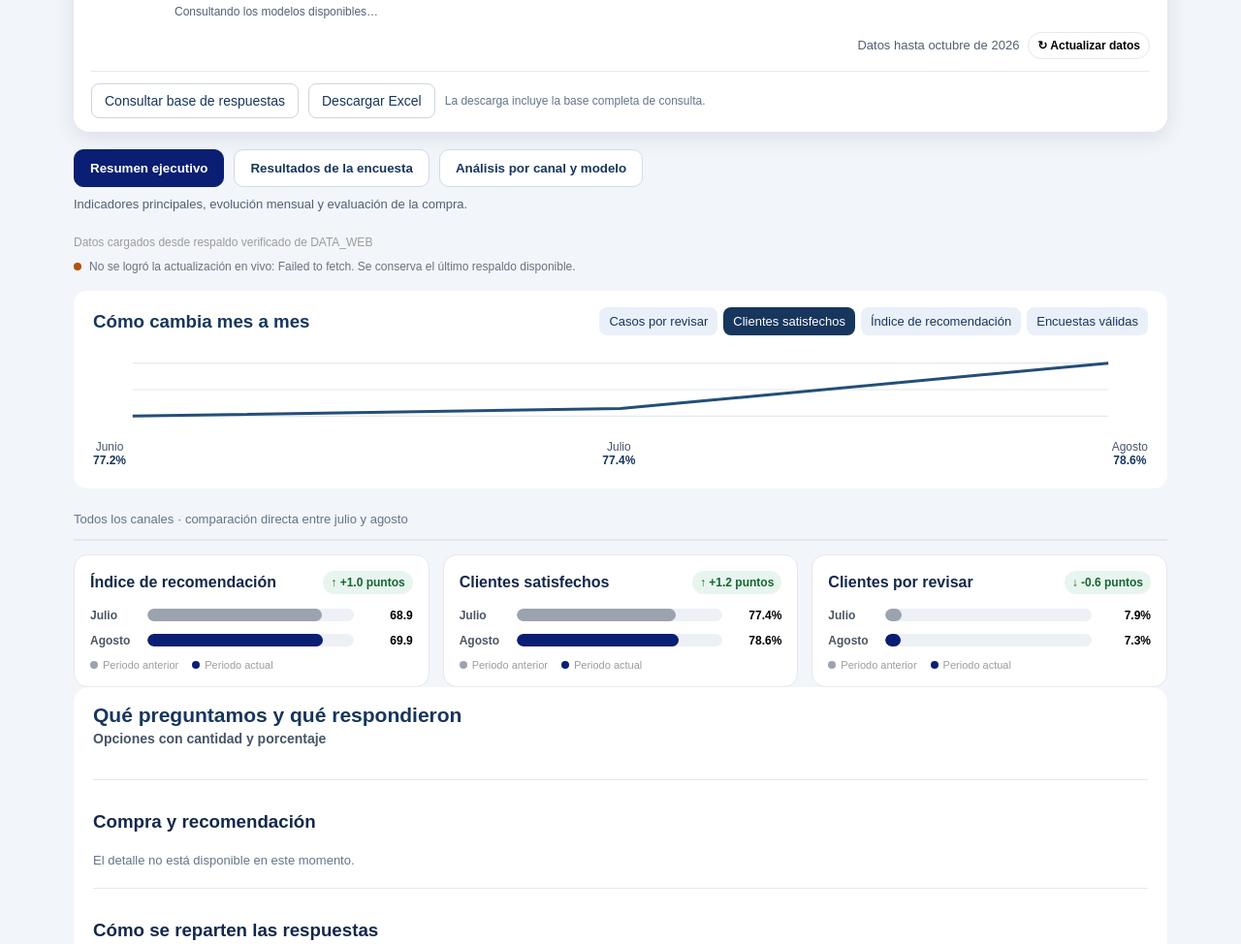
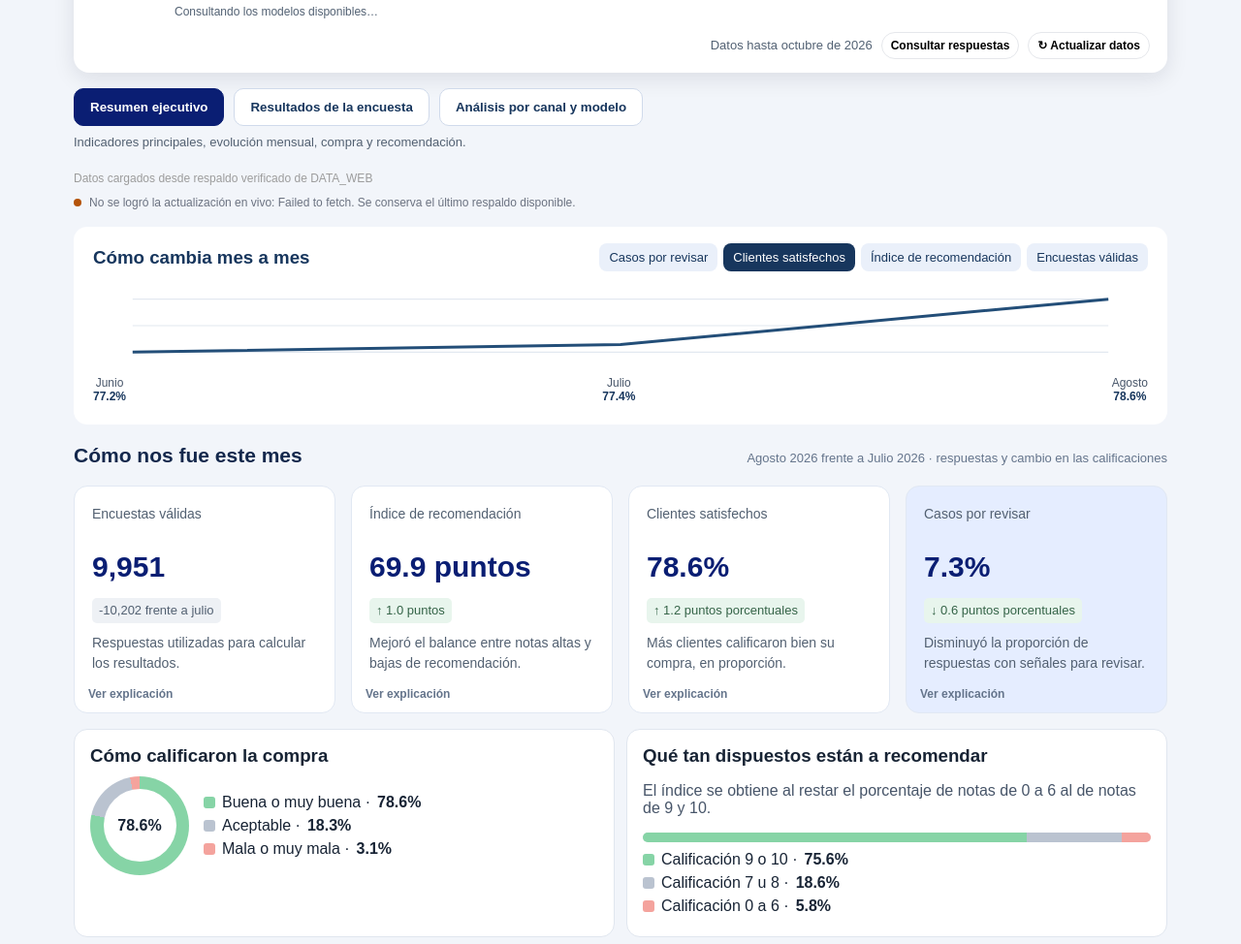
Before and after one commit to analistadecalidadvps-dot/conociendoalclientecx, a plain HTML site: page index.html in a window 1280 px wide. Shown: the part 335-1309 px from the top of the page at 97% size. Drawn offline with Linux system fonts and the light colour scheme; no server answers.

Commit message:
Unificar navegación real de tres pantallas y ordenar resumen con picklist de modelos

```diff
--- a/index.html
+++ b/index.html
@@ -911,22 +911,20 @@ body{background:#f2f5fa;color:#14284c} main.container{max-width:1200px;margin:18
 @media(max-width:650px){#cxResultsPage .grid-2{grid-template-columns:minmax(0,1fr)}}
 </style>
 
-<style id="cx-three-screen-navigation-style">
-/* Solo navegación: se conservan los estilos y componentes originales. */
-.cx-screen-hidden{display:none!important}
-#cxThreeScreenNav{margin:18px 0 22px}
-#cxThreeScreenNav .cx-page-nav{margin-bottom:0}
-#cxThreeScreenNav .cx-screen-context{font-size:13px;color:#526071;margin:10px 0 0}
-#cxThreeScreenNav button[aria-current="page"]{background:#0a1e73;color:#fff;border-color:#0a1e73}
-@media(max-width:650px){#cxThreeScreenNav .cx-page-nav button{flex:1 1 100%;text-align:left}}
-</style>
-<style id="cx-three-screen-corrections">
-#cxResultsPage>.cx-page-tabs[hidden],#cxResultsPage>.cx-page-tabs{display:none!important}
-#cxExecutivePage[hidden],#cxSurveyPage[hidden],#cxAnalysisPage[hidden]{display:none!important}
-#cxModelPicker.cx-original-model-picker-hidden{display:none!important}
-#cxModelSelectCompactLabel{display:flex;align-items:center;gap:10px;font-size:14px;font-weight:700;color:#17365d}
-#cxModelSelectCompact{width:min(100%,360px);min-width:180px;padding:9px 12px;border:1px solid #cbd5e1;border-radius:9px;background:white;color:#14284c;font:inherit}
-#cxExecutivePage>.panel,#cxExecutivePage>.cx-month-chart{margin-bottom:22px}
+
+<style id="cx-approved-three-screens-css">
+/* Navegación independiente del estilo visual original. */
+#cxApprovedScreenNav{margin:12px 0 20px}
+#cxApprovedScreenNav .cx-page-nav{margin:0}
+#cxApprovedScreenNav button[aria-current="page"]{background:#0a1e73;color:#fff;border-color:#0a1e73}
+#cxApprovedScreenNav .cx-screen-description{font-size:13px;color:#526071;margin:9px 0 0}
+#cxResultsPage>.cx-page-tabs,#cxResultsPage>.cx-page-nav,#cxResultsPage>.cx-section-links{display:none!important}
+#cxResultsPage[hidden],#cxExecutivePage[hidden],#cxSurveyPage[hidden],#cxAnalysisPage[hidden]{display:none!important}
+#cxExecutivePage>.panel,#cxExecutivePage>.cx-month-chart{margin-bottom:20px}
+#cxModelPicker.cx-model-picker-replaced{display:none!important}
+#cxCompactModelFilter{display:flex;align-items:center;gap:9px;flex-wrap:wrap;color:#17365d;font-weight:700;font-size:14px}
+#cxCompactModelSelect{min-width:180px;max-width:100%;width:300px;padding:9px 12px;border:1px solid #cbd5e1;border-radius:9px;background:#fff;color:#14284c;font:inherit}
+@media(max-width:650px){#cxApprovedScreenNav .cx-page-nav button{flex:1 1 100%;text-align:left}#cxCompactModelSelect{width:100%}}
 </style></head>
 <body>
 <div id="cxHomeOverlay">
@@ -3027,134 +3025,74 @@ cxSimplifyVisibleCopy();cxCopyObserver.observe(document.body,{childList:true,sub
 .cx-response-actions small{color:#64748b;font-size:12px}
 @media(max-width:550px){.cx-page-tabs{display:grid;grid-template-columns:1fr}.cx-page-tabs button{width:100%;text-align:left}}
 </style>
-<script id="cx-page-tabs-script">
-(()=>{
-  const results=document.getElementById('cxResultsPage');
-  const overview=document.getElementById('monthlyComparisonSection');
-  const questions=document.getElementById('cxQuestionsSection');
-  const review=document.getElementById('cxReviewSection');
-  const filters=document.getElementById('cxApprovedFilters');
-  if(!results||!overview||!questions||!review||!filters)return;
-  const sections=[
-    {id:'cxSurveyPage',label:'Resultados de la encuesta',nodes:[overview,questions]},
-    {id:'cxAnalysisPage',label:'Análisis por canal y modelo',nodes:[review]}
-  ];
-  const nav=document.createElement('nav');
-  nav.className='cx-page-tabs';nav.setAttribute('role','tablist');
-  nav.setAttribute('aria-label','Secciones del dashboard');
-  const buttons=[];
-  const panels=[];
-  function activate(index){
-    panels.forEach((panel,i)=>{panel.hidden=i!==index;});
-    buttons.forEach((button,i)=>{button.setAttribute('aria-selected',String(i===index));button.tabIndex=i===index?0:-1;});
-  }
-  sections.forEach((section,index)=>{
-    const button=document.createElement('button');button.type='button';
-    button.id=section.id+'Tab';button.textContent=section.label;
-    button.setAttribute('role','tab');button.setAttribute('aria-controls',section.id);
-    const panel=document.createElement('div');panel.id=section.id;panel.className='cx-page-panel';
-    panel.setAttribute('role','tabpanel');panel.setAttribute('aria-labelledby',button.id);
-    section.nodes.forEach(node=>panel.append(node));
-    button.addEventListener('click',()=>activate(index));
-    button.addEventListener('keydown',event=>{
-      let next=index;
-      if(event.key==='ArrowRight')next=(index+1)%sections.length;
-      else if(event.key==='ArrowLeft')next=(index+sections.length-1)%sections.length;
-      else if(event.key==='Home')next=0;
-      else if(event.key==='End')next=sections.length-1;
-      else return;
-      event.preventDefault();activate(next);buttons[next].focus();
-    });
-    buttons.push(button);panels.push(panel);nav.append(button);results.append(panel);
-  });
-  results.prepend(nav);activate(0);
-  const actions=document.createElement('div');actions.className='cx-response-actions';
-  actions.setAttribute('aria-label','Base de respuestas');
-  const link=document.getElementById('cxResponsesLink');
-  if(link){link.textContent='Consultar base de respuestas';actions.append(link);}
-  const download=document.createElement('a');
-  download.id='cxDownloadExcel';download.textContent='Descargar Excel';
-  download.href='https://docs.google.com/spreadsheets/d/11ePq_ZMks0hVuHKuGiH9Aebyzw1YG1LwDCi3YJAAVpk/export?format=xlsx';
-  download.target='_blank';download.rel='noopener noreferrer';
-  const note=document.createElement('small');note.textContent='La descarga incluye la base completa de consulta.';
-  actions.append(download,note);filters.append(actions);
-})();
-</script>
-
-<script id="cx-three-screen-navigation-script">
+
+
+
+<script id="cx-approved-three-screens-js">
 (function(){
- function init(){
-  var filters=document.getElementById('cxApprovedFilters');
-  var results=document.getElementById('cxResultsPage');
-  var survey=document.getElementById('cxSurveyPage');
-  var analysis=document.getElementById('cxAnalysisPage');
-  var overview=document.getElementById('monthlyComparisonSection');
-  var health=document.getElementById('healthSection');
-  var trend=document.getElementById('trendSection');
-  if(!filters||!results||!survey||!analysis||!overview||!health)return;
-  var nav=document.getElementById('cxThreeScreenNav');
-  if(!nav){
-   nav=document.createElement('nav');nav.id='cxThreeScreenNav';nav.setAttribute('aria-label','Pantallas del dashboard');
-   nav.innerHTML='<div class="cx-page-nav"><button type="button" data-cx-screen="resumen">Resumen ejecutivo</button><button type="button" data-cx-screen="encuesta">Resultados de la encuesta</button><button type="button" data-cx-screen="canales">Análisis por canal y modelo</button></div><p class="cx-screen-context" id="cxScreenContext" aria-live="polite"></p>';
-   filters.insertAdjacentElement('afterend',nav);
-  }
-  /* Las vistas originales ya fueron reagrupadas por otros scripts. Trabajamos con sus contenedores reales. */
-  var executive=document.getElementById('cxExecutivePage');
-  if(!executive){executive=document.createElement('div');executive.id='cxExecutivePage';executive.className='cx-page-panel';results.insertBefore(executive,survey);}
+ function setup(){
+  const $=id=>document.getElementById(id);
+  const main=document.querySelector('main.container'),filters=$('cxApprovedFilters'),results=$('cxResultsPage'),survey=$('cxQuestionsSection'),analysis=$('cxReviewSection');
+  const health=$('healthSection'),monthly=$('monthlyComparisonSection');
+  if(!main||!filters||!results||!survey||!analysis||!health||!monthly)return;
+  /* Se utilizan las secciones reales, ya reagrupadas por el código original. */
+  const executive=document.createElement('div');executive.id='cxExecutivePage';executive.className='cx-page-panel';
+  results.prepend(executive);
   executive.append(health);
-  var chart=document.querySelector('.cx-month-chart');
-  if(chart)health.after(chart);
-  if(trend)chart?chart.after(trend):health.after(trend);
-  var purchase=document.getElementById('npsTable');
-  var purchaseSection=purchase&&purchase.closest('section.panel,details.panel');
-  if(purchaseSection) (trend||chart||health).after(purchaseSection);
-  /* Los modelos y canales permanecen juntos en la pantalla de análisis. */
-  var models=document.getElementById('cxModelsTable');
-  if(models&&models.parentElement!==analysis)analysis.prepend(models);
-  var channel=document.getElementById('channelTable');
-  var channelSection=channel&&channel.closest('section.panel,details.panel');
-  if(channelSection&&channelSection.parentElement!==analysis)analysis.append(channelSection);
-  /* Se ocultan las pestañas antiguas para evitar navegación contradictoria. */
-  var oldTabs=results.querySelector('.cx-page-tabs');if(oldTabs)oldTabs.hidden=true;
-  var descriptions={resumen:'Indicadores principales, evolución mensual y evaluación de la compra.',encuesta:'Motivos de compra, factores de decisión, áreas de mejora y comentarios.',canales:'Resultados por canal de venta y por modelo.'};
-  function show(key,scroll){
-   executive.hidden=key!=='resumen';survey.hidden=key!=='encuesta';analysis.hidden=key!=='canales';
-   nav.querySelectorAll('[data-cx-screen]').forEach(function(b){var active=b.dataset.cxScreen===key;b.setAttribute('aria-pressed',String(active));if(active)b.setAttribute('aria-current','page');else b.removeAttribute('aria-current');});
-   document.getElementById('cxScreenContext').textContent=descriptions[key];
+  const monthChart=document.querySelector('.cx-month-chart');
+  if(monthChart)executive.append(monthChart);
+  const npsTable=$('npsTable');
+  const purchase=npsTable&&npsTable.closest('details.cx-extra-panel,section.panel');
+  if(purchase)executive.append(purchase);
+  executive.append(monthly);
+  const trend=$('trendSection');if(trend)executive.append(trend);
+  const models=$('cxModelsTable');if(models)analysis.querySelector('div')?.append(models);
+  /* Evita mostrar simultáneamente las vistas antiguas. */
+  results.hidden=false;const recovery=$('cxRecoveryPage');if(recovery)recovery.hidden=true;
+  const nav=document.createElement('nav');nav.id='cxApprovedScreenNav';nav.setAttribute('aria-label','Pantallas del Dashboard CX');
+  nav.innerHTML='<div class="cx-page-nav"><button type="button" data-cx-view="resumen">Resumen ejecutivo</button><button type="button" data-cx-view="encuesta">Resultados de la encuesta</button><button type="button" data-cx-view="canales">Análisis por canal y modelo</button></div><p class="cx-screen-description" id="cxApprovedScreenDescription" aria-live="polite"></p>';
+  filters.after(nav);
+  const panels={resumen:executive,encuesta:survey,canales:analysis};
+  const descriptions={resumen:'Indicadores principales, evolución mensual, compra y recomendación.',encuesta:'Motivos de compra, factores de decisión, áreas de mejora y comentarios.',canales:'Comparativos por canal y modelo, con el mismo periodo y filtros.'};
+  function show(view,scroll){
+   Object.keys(panels).forEach(k=>{panels[k].hidden=k!==view;});
+   nav.querySelectorAll('[data-cx-view]').forEach(b=>{const active=b.dataset.cxView===view;b.setAttribute('aria-pressed',String(active));if(active)b.setAttribute('aria-current','page');else b.removeAttribute('aria-current');});
+   $('cxApprovedScreenDescription').textContent=descriptions[view];
    if(scroll)nav.scrollIntoView({behavior:'smooth',block:'start'});
   }
-  nav.addEventListener('click',function(e){var b=e.target.closest('[data-cx-screen]');if(b)show(b.dataset.cxScreen,true);});
+  nav.addEventListener('click',event=>{const button=event.target.closest('[data-cx-view]');if(button)show(button.dataset.cxView,true);});
   show('resumen',false);
-  /* Lista desplegable nativa, conectada a los filtros de modelos existentes. */
-  var modelTools=document.getElementById('cxModelTools'),modelOptions=document.getElementById('cxModels');
-  if(modelTools&&modelOptions&&!document.getElementById('cxModelSelectCompact')){
-   var label=document.createElement('label');label.id='cxModelSelectCompactLabel';label.textContent='Modelo ';
-   var select=document.createElement('select');select.id='cxModelSelectCompact';select.setAttribute('aria-label','Seleccionar modelo');
-   label.append(select);modelTools.prepend(label);
-   var picker=document.getElementById('cxModelPicker');if(picker)picker.classList.add('cx-original-model-picker-hidden');
-   function syncOptions(){
-    var checkboxes=Array.from(modelOptions.querySelectorAll('input[type="checkbox"]'));
-    if(!checkboxes.length)return;
-    var current=select.value,selected=checkboxes.filter(function(c){return c.checked;});
-    select.innerHTML='';
-    var all=document.createElement('option');all.value='';all.textContent='Todos los modelos';select.append(all);
-    checkboxes.forEach(function(c){var opt=document.createElement('option');opt.value=c.value;opt.textContent=c.value;select.append(opt);});
+  /* Picklist de selección única: reutiliza el motor existente de selección por modelo. */
+  const tools=$('cxModelTools'),list=$('cxModels'),picker=$('cxModelPicker');
+  if(tools&&list&&picker){
+   picker.classList.add('cx-model-picker-replaced');
+   const label=document.createElement('label');label.id='cxCompactModelFilter';label.textContent='Modelo';
+   const select=document.createElement('select');select.id='cxCompactModelSelect';select.setAttribute('aria-label','Filtrar por modelo');
+   label.append(select);tools.prepend(label);
+   let updating=false;
+   function checkboxes(){return Array.from(list.querySelectorAll('input[type="checkbox"]'));}
+   function updateOptions(){
+    if(updating)return;
+    const boxes=checkboxes();if(!boxes.length)return;
+    const selected=boxes.filter(box=>box.checked).map(box=>box.value);
+    const options=[new Option('Todos los modelos','')].concat(boxes.map(box=>new Option(box.value,box.value)));
+    select.replaceChildren(...options);
     select.value=selected.length===1?selected[0]:'';
-    if(!select.value&&current&&checkboxes.some(function(c){return c.value===current&&c.checked;}))select.value=current;
    }
-   select.addEventListener('change',function(){
-    Array.from(modelOptions.querySelectorAll('input[type="checkbox"]')).forEach(function(c){
-     var desired=!!select.value&&c.value===select.value;
-     if(c.checked!==desired){c.checked=desired;c.dispatchEvent(new Event('change',{bubbles:true}));}
-    });
-    syncOptions();
+   select.addEventListener('change',()=>{
+    const chosen=select.value,boxes=checkboxes();updating=true;
+    /* Un solo cambio final: cada evento conserva el cálculo y la actualización existentes. */
+    const toUncheck=boxes.filter(box=>box.checked&&box.value!==chosen);
+    const toCheck=boxes.filter(box=>!box.checked&&box.value===chosen);
+    [...toUncheck,...toCheck].forEach(box=>{box.checked=!box.checked;box.dispatchEvent(new Event('change',{bubbles:true}));});
+    updating=false;updateOptions();
    });
-   new MutationObserver(syncOptions).observe(modelOptions,{childList:true,subtree:true});
-   syncOptions();
+   new MutationObserver(updateOptions).observe(list,{childList:true,subtree:true});
+   $('cxClearFilters')?.addEventListener('click',()=>setTimeout(updateOptions,0));
+   updateOptions();
   }
  }
- if(document.readyState==='loading')document.addEventListener('DOMContentLoaded',init);else init();
+ if(document.readyState==='loading')document.addEventListener('DOMContentLoaded',setup);else setup();
 })();
-</script>
-</body>
+</script></body>
 </html>
```
